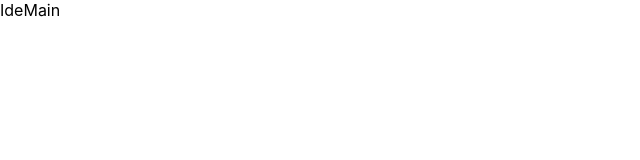
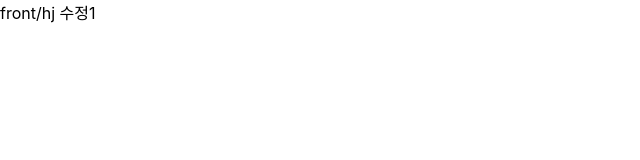
Before and after one commit to jhrogh/group-proj, a React (Create React App) app: page /ide in a window 1280 px wide. Shown: the top 160 px of the page, without its empty margins (0-640 px from the left). Built offline with nearby package versions, Linux system fonts and the light colour scheme.

Commit message:
front/hj 수정1

```diff
--- a/src/pages/ide/Ide.js
+++ b/src/pages/ide/Ide.js
@@ -1,7 +1,7 @@
-import React from "react";
+import React from 'react';
 
 function IdeMain() {
-  return <div>IdeMain</div>;
+  return <div>front/hj 수정1</div>;
 }
 
 export default IdeMain;
```
